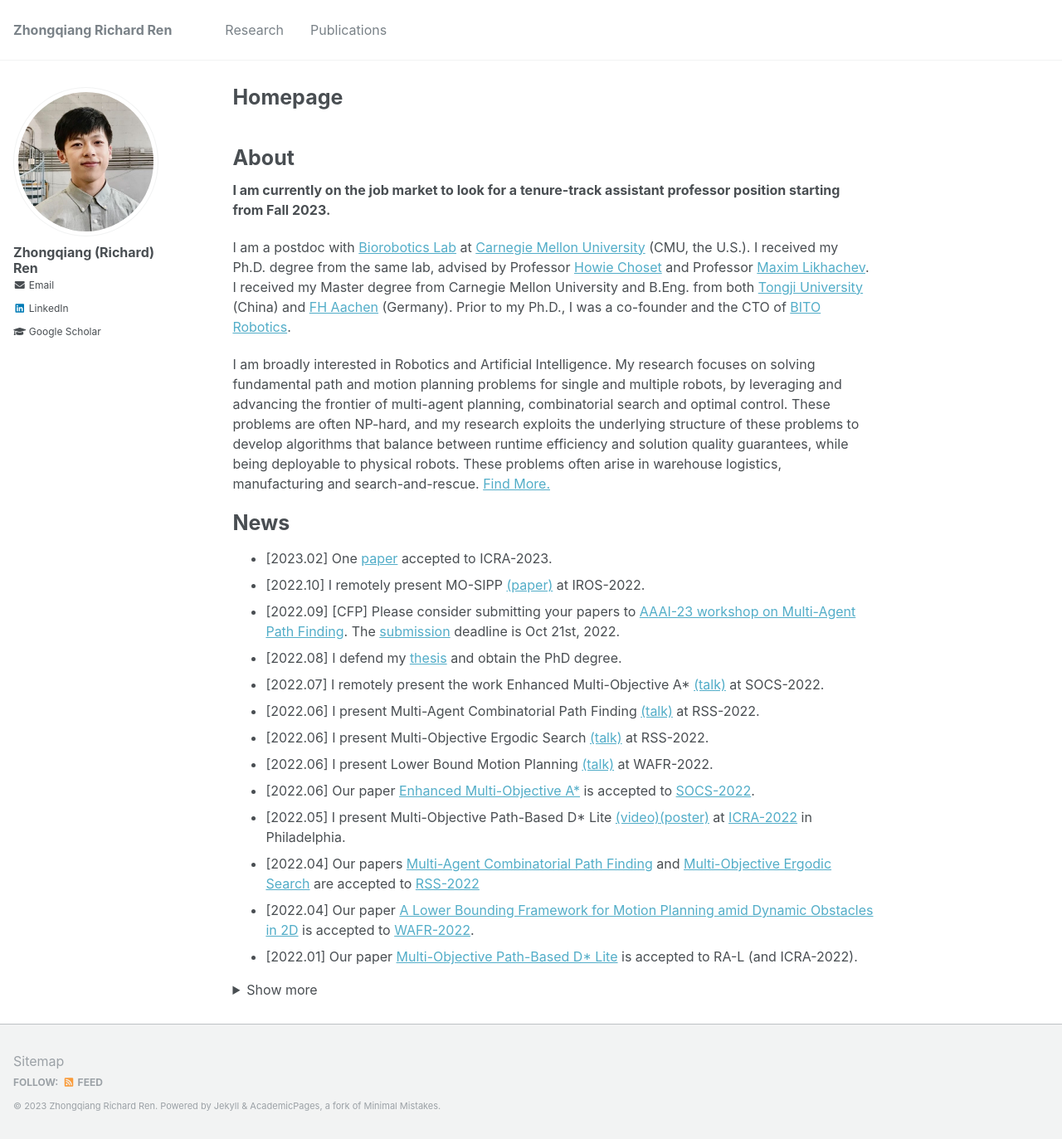
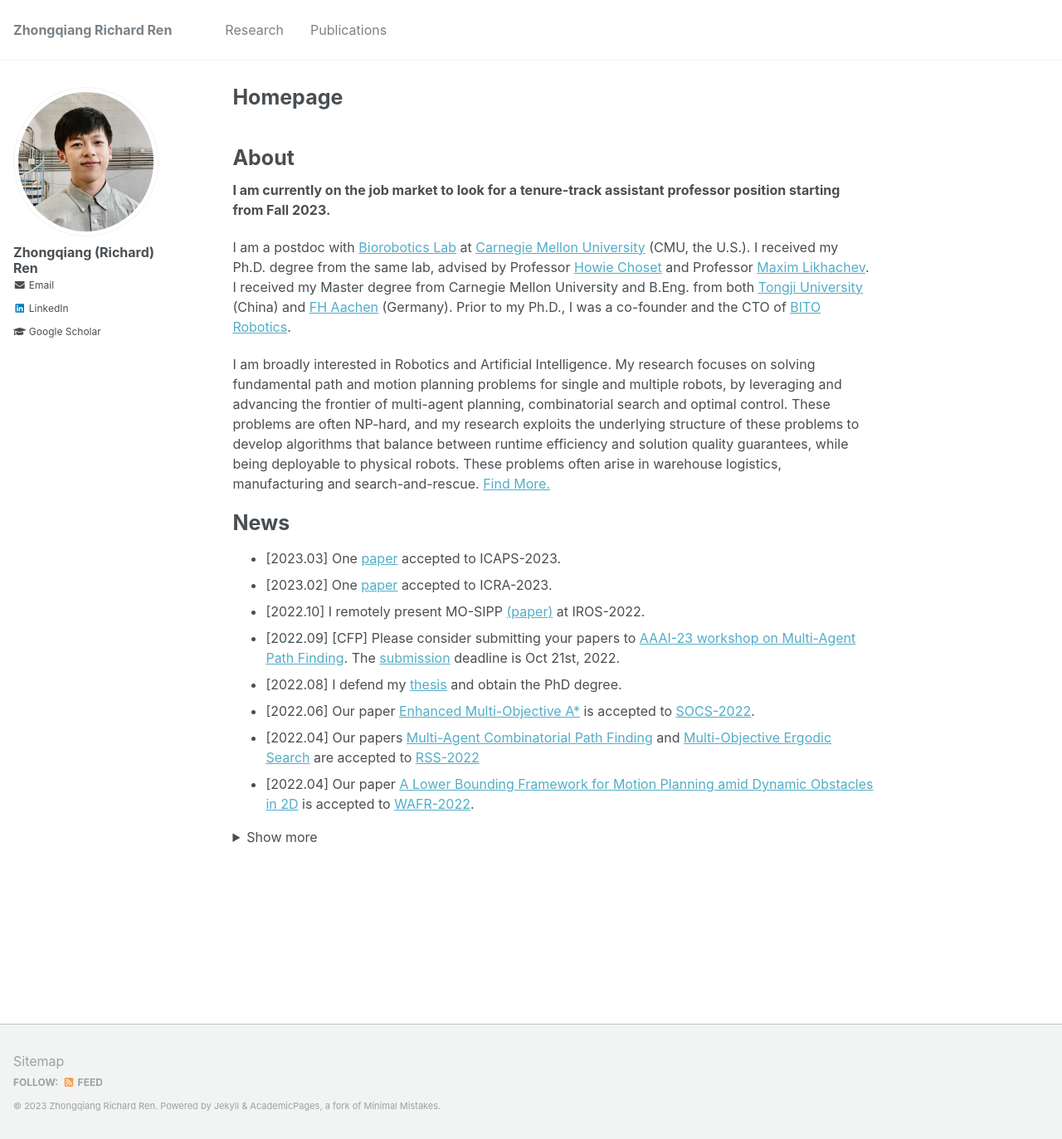
Before and after one commit to wonderren/wonderren.github.io, a Jekyll site: the page built from _pages/about.md, in a window 1280 px wide and 1373 px high. Shown: the whole window at 83% size. Built offline with Jekyll 4.4.1, drawn with Linux system fonts in a browser that asks for light colours.

Commit message:
add ICAPS23 BBMOCBS paper

```diff
--- a/_pages/about.md
+++ b/_pages/about.md
@@ -34,42 +34,33 @@ I am broadly interested in Robotics and Artificial Intelligence. My research foc
 News
 ======
 
+* \[2023.03\] One [paper](https://wonderren.github.io/files/ren23_BBMOCBS_ICAPS23.pdf) accepted to ICAPS-2023.
 * \[2023.02\] One [paper](https://wonderren.github.io/files/ren23_MATCPF_ICRA23.pdf) accepted to ICRA-2023.
 * \[2022.10\] I remotely present MO-SIPP [(paper)](https://wonderren.github.io/files/ren22_mosipp_RAL_IROS22.pdf) at IROS-2022.
 * \[2022.09\] [CFP] Please consider submitting your papers to [AAAI-23 workshop on Multi-Agent Path Finding](http://idm-lab.org/wiki/AAAI23-MAPF/index.php/Main/HomePage). The [submission](https://cmt3.research.microsoft.com/WoMAPF2023/Submission/Index) deadline is Oct 21st, 2022.
 * \[2022.08\] I defend my [thesis](https://www.proquest.com/openview/a979d8cac4e37eecbc705c0c41aeb7b2) and obtain the PhD degree.
-* \[2022.07\] I remotely present the work Enhanced Multi-Objective A* [(talk)](https://youtu.be/ej_a7IG4s4w) at SOCS-2022.
-* \[2022.06\] I present Multi-Agent Combinatorial Path Finding [(talk)](https://youtu.be/V17vQSZP5Zs?t=2853) at RSS-2022.
-* \[2022.06\] I present Multi-Objective Ergodic Search [(talk)](https://youtu.be/A6rRCVtB2sM?t=1548) at RSS-2022.
-* \[2022.06\] I present Lower Bound Motion Planning [(talk)](https://youtu.be/gM_w2HAYJww?t=28388) at WAFR-2022.
 * \[2022.06\] Our paper [Enhanced Multi-Objective A*](https://arxiv.org/pdf/2202.08992.pdf) is accepted to [SOCS-2022](https://sites.google.com/unibs.it/socs2022).
-* \[2022.05\] I present Multi-Objective Path-Based D* Lite [(video)](https://youtu.be/GVYLqTZpPLE)[(poster)](../files/ren22_MOPBD_ICRA_RAL_poster.pdf) at [ICRA-2022](https://www.icra2022.org/) in Philadelphia.
 * \[2022.04\] Our papers [Multi-Agent Combinatorial Path Finding](http://www.roboticsproceedings.org/rss18/p058.pdf) and [Multi-Objective Ergodic Search](http://www.roboticsproceedings.org/rss18/p052.pdf) are accepted to [RSS-2022](https://roboticsconference.org/)
 * \[2022.04\] Our paper [A Lower Bounding Framework for Motion Planning amid Dynamic Obstacles in 2D](https://arxiv.org/pdf/2202.07409.pdf) is accepted to [WAFR-2022](https://wafr2022.github.io/).
-* \[2022.01\] Our paper [Multi-Objective Path-Based D* Lite](https://ieeexplore.ieee.org/abstract/document/9697421) is accepted to RA-L (and ICRA-2022).
+
 <details>
   <summary>Show more</summary>
   <ul>
     <li>
       [2021.09] I remotely present <a href="https://www.youtube.com/watch?v=pfeBNvOqzvE">Multi-Objective M*</a> and <a href="https://www.youtube.com/watch?v=u0WSXr3yjhc&t=2s">Loosely-Synchronized Search</a> at IROS-2021.
     </li>
-
     <li>
       [2021.05] I remotely present about <a href="https://www.youtube.com/watch?v=KI-BVhsjg0I&t=9s">Multi-Objective Conflict-Based Search</a> and <a href="https://www.youtube.com/watch?v=cjwO4yycfpo&t=20s">MS*</a> at ICRA-2021.
     </li>
-
     <li>
       [2020.10] As the CTO of BITO Robotics, I give a talk at a <a href="https://www.yun-live.com/article_pc/3459">salon</a> about industrial intelligence in Xiamen, China.
     </li>
-
     <li>
       [2020.07] As the CTO of BITO Robotics, I give a virtual <a href="https://www.aiimooc.com/mall/preshow-htm-itemid-605.html">talk</a> about mobile robots in industrial applications.
     </li>
-
     <li>
       [2020.07] As the CTO of BITO Robotics, I give a <a href="https://www.jiqizhixin.com/articles/2020-07-03-24">talk</a> at World AI Conference (WAIC).
     </li>
-
     <li>
       [2019.12] As the CTO of BITO Robotics, I give a <a href="https://www.sohu.com/a/360892392_120166828">talk</a> about AGV and logistics at Gaogong Forum in Shenzhen, China.
     </li>
```
Also changed, not shown: 1 other file.
